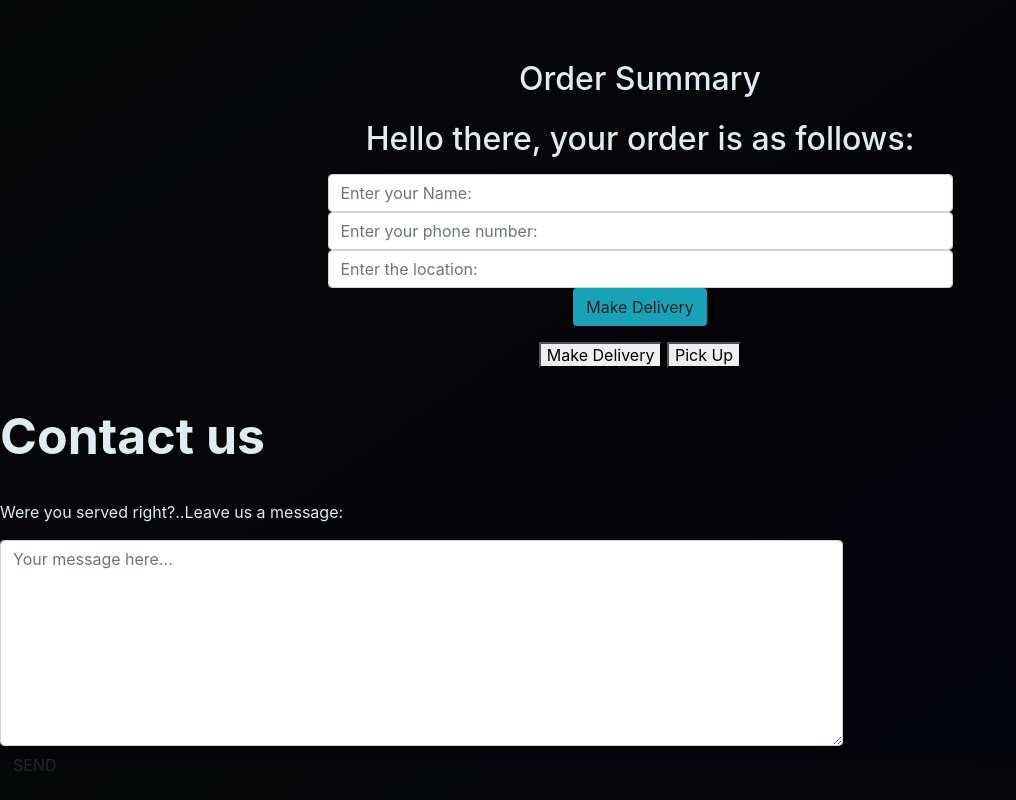
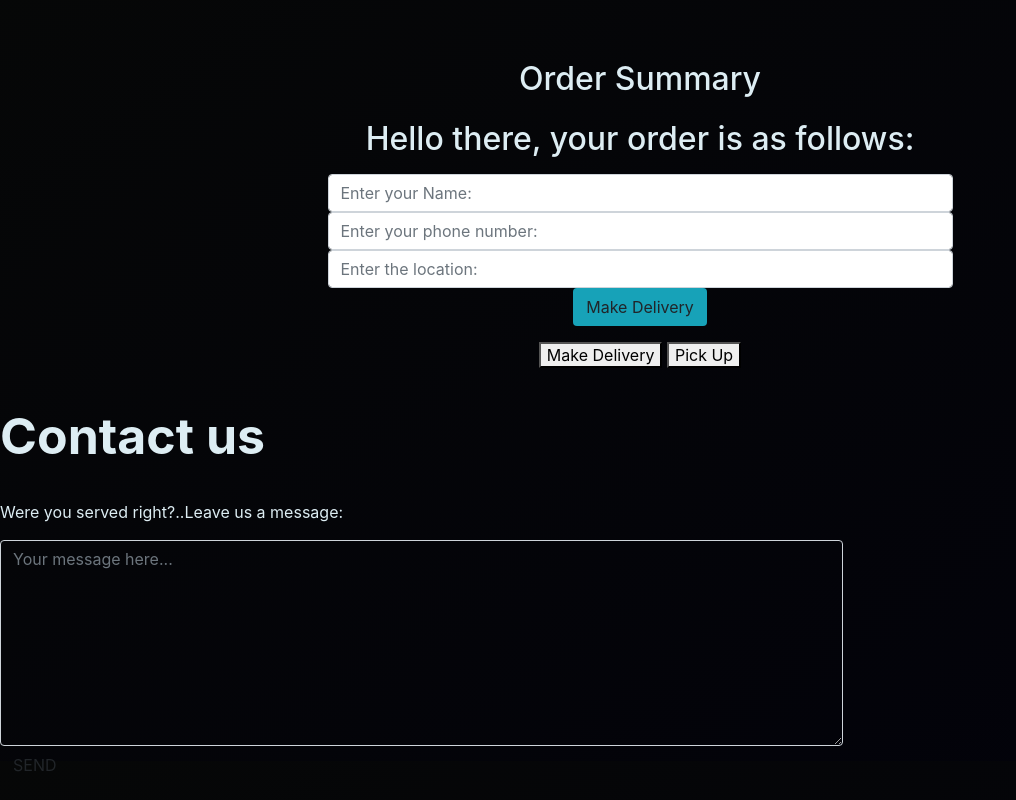
Before and after one commit to Jaloch-glitch/pizzahut, a plain HTML site: page index.html in a window 1280 px wide. Shown: the part 6439-7239 px from the top of the page, without its empty margins (0-1016 px from the left). Drawn offline with Linux system fonts and the light colour scheme; files that its build step writes are made by us from their sources; files whose address does not match are found by name; a web font is replaced by a local one.

Commit message:
add styles for id message with color as white and

```diff
--- a/css/styles.css
+++ b/css/styles.css
@@ -35,3 +35,7 @@ h3{
     font-size: 50px;
     padding-bottom: 2%;
 }
+#message{
+    color: white;
+    background: transparent;
+}
```
